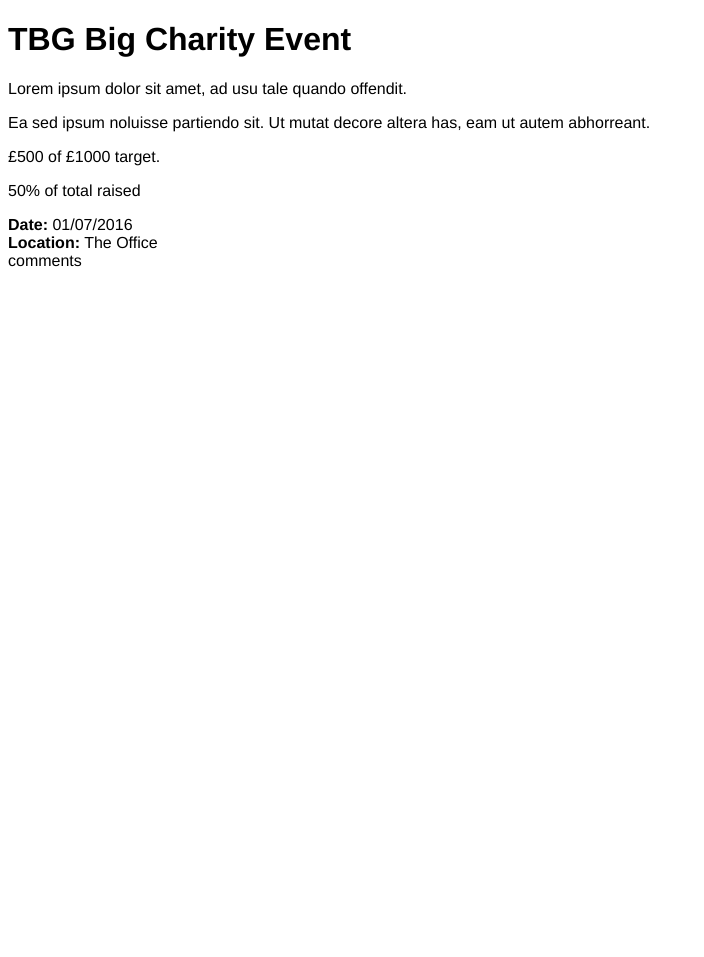
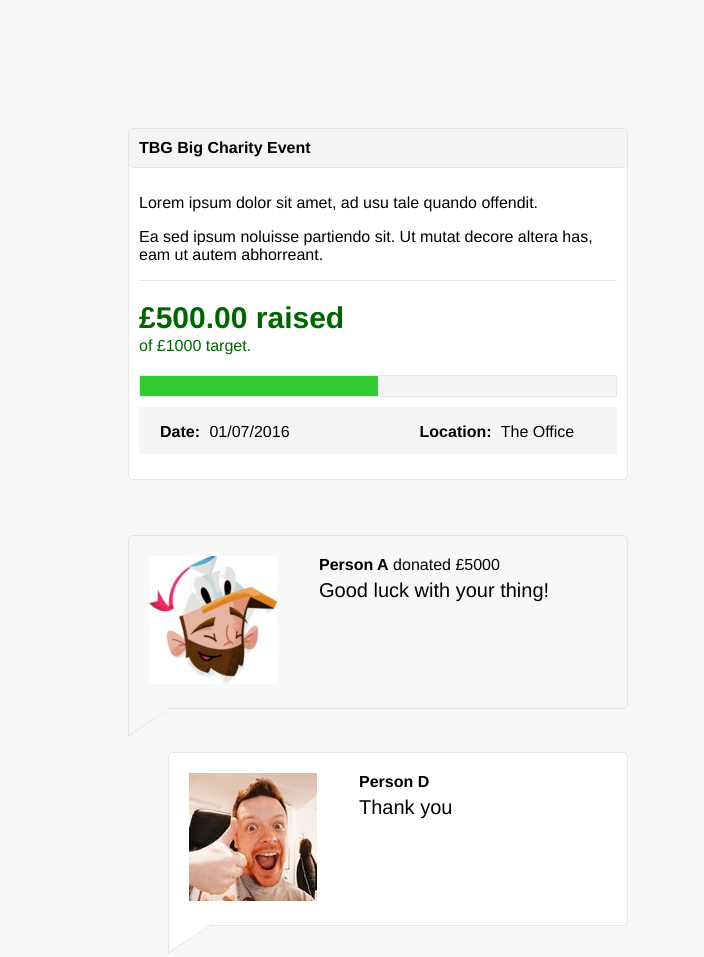
Before and after one commit to thebeansgroup/frontender-task_vanilla, a website built with webpack: page public/index.html in a window 1280 px wide. Shown: the top 957 px of the page, without its empty margins (0-704 px from the left). Before the commit the page ends 800 px from the top, so only its background shows below. Built offline with nearby package versions, Linux system fonts and the light colour scheme.

Commit message:
update css and html

```diff
--- a/public/css/styles.css
+++ b/public/css/styles.css
@@ -1,3 +1,152 @@
 body {
   font-family: "Helvetica Neue", Helvetica, Arial, sans-serif;
+  background-color: #f8f8f8;
 }
+
+.row {
+  display: flex;
+  flex-wrap: wrap;
+  padding: 100px;
+}
+
+.column {
+  margin: 20px;
+  width: 500px;
+}
+
+.event {
+  height: 350px;
+  border-style: solid;
+  border-width: 1px;
+  border-color: #e5e5e5;
+  border-radius: 5px;
+  background: white;
+}
+
+.event__title {
+  border-radius: 5px;
+  border-bottom: 1px solid #e5e5e5;
+  padding: 10px;
+  font-weight: bold;
+  background-color: #f5f5f5;
+}
+
+.event__description {
+  padding: 10px;
+  box-shadow: 0 24px 0 -23px lightgrey;
+  background: #ffffff;
+}
+
+.event__description > div {
+  border-bottom: 1px solid #e5e5e5;
+}
+
+.event__funding {
+  color: darkgreen;
+  background: #ffffff;
+  padding: 10px;
+}
+
+.event__funding__raised {
+  font-weight: bold;
+  font-size: 30px;
+  padding-bottom: 2px;
+}
+
+.event__progress__total {
+  background-color: #f5f5f5;
+  border: 1px solid #e5e5e5;
+  margin: 20px 0px 0px 0px;
+}
+
+.event__progress__total > .event__progress_meter {
+  background-color: limegreen;
+  height: 20px;
+}
+
+.event__details {
+  display: flex;
+  flex-wrap: wrap;
+  margin: 0px 10px;
+  background: #f5f5f5;
+}
+
+.event__details__date {
+  padding: 16px 100px 13px 21px;
+}
+
+.event__details__date > strong {
+  padding-right: 5px;
+}
+
+.event__details__location {
+  padding: 16px 0px 13px 30px;
+}
+
+.event__details__location > strong {
+  padding-right: 5px;
+}
+
+.comment {
+  border-style: solid;
+  border-width: 1px;
+  border-color: #e5e5e5;
+  border-radius: 5px;
+  margin: 15px 0px;
+  display: flex;
+}
+
+.comment__child {
+  margin-left: 40px;
+}
+
+.comment__proPic {
+  padding: 20px;
+}
+
+.comment__left {
+  width: 170px;
+}
+
+.comment__right {
+  padding: 20px;
+}
+
+.comment__name {
+  font-weight: bold;
+}
+
+.comment__commentDetail {
+  padding-top: 5px;
+  font-size: 20px;
+}
+
+.arrow__down {
+  width: 0px;
+  height: 0;
+  border-top: 30px solid transparent;
+  border-bottom: 30px solid transparent;
+  border-left: 44px solid #e5e5e5;
+  margin: -47px 0px 0px 0px;
+}
+
+.arrow__down:after {
+  content: '';
+  width: 0;
+  height: 0;
+  border-top: 29px solid transparent;
+  border-bottom: 29px solid transparent;
+  border-left: 44px solid #f8f8f8;
+  margin: -30px 0px 0px -43px;
+  position: absolute;
+}
+
+.arrow__down__child:after {
+  border-top: 29px solid transparent;
+  border-bottom: 29px solid transparent;
+  border-left: 44px solid white;
+}
+
+.comment__child_inner {
+  background: white;
+}
--- /dev/null
+++ b/src/components/comments/comment.js
@@ -0,0 +1,37 @@
+import {Name,CommentDetail,Donation,ProPic} from './elements.js';
+
+export class Comment {
+  constructor(data) {
+    this.data = data;
+    this.createFactories();
+    this.render();
+  }
+
+  createFactories() {
+    this.name = new Name(this.data.name);
+    this.commentDetail = new CommentDetail(this.data.comment);
+    this.donation = new Donation(this.data.donation);
+    this.proPic = new ProPic(this.data.proPic);
+  }
+
+  render(value) {
+    return `
+        <div class="comment ${value === "child" ? "comment__child_inner" : "" }">
+            <div class="comment__left">
+                ${this.proPic.render()}
+            </div>
+            <div class="comment__right">
+                ${this.name.render()}
+                ${this.donation.render()}
+                ${this.commentDetail.render()}
+            </div>
+        </div>
+        <div class="arrow__down ${value === "child" ? "arrow__down__child" : "" }"></div>
+        <div class="comment__child">
+            ${this.data.children.map(item => {
+                return`${new Comment(item).render("child")}`
+            })}
+        </div>
+    `
+  }
+}
--- /dev/null
+++ b/src/components/comments/elements.js
@@ -0,0 +1,69 @@
+import A from './comment'
+
+/**
+ * Name Component
+ */
+
+export class Name {
+    constructor(name) {
+      this.name = name;
+    }
+
+    render() {
+      return `
+        <span class="comment__name">${this.name}</span>
+      `
+    }
+}
+
+/**
+ * Donation Component
+ */
+
+ export class Donation {
+    constructor(donation) {
+      this.donation = donation;
+    }
+
+    render() {
+        if(this.donation > 0) {
+            return `
+                <span class="comment__donation">donated £${this.donation}</span>
+            `
+        }else{
+            return ""
+        }
+    }
+}
+
+/**
+ * commentDetail Component
+ */
+
+export class CommentDetail {
+    constructor(commentDetail) {
+      this.commentDetail = commentDetail;
+    }
+
+    render() {
+      return `
+        <div class="comment__commentDetail">${this.commentDetail}</div>
+      `
+    }
+}
+
+/**
+ * ProPic Component
+ */
+
+export class ProPic {
+    constructor(proPic) {
+      this.proPic = proPic;
+    }
+
+    render() {
+      return `
+        <img class="comment__proPic" src="./images/faces/${this.proPic}"></img>
+      `
+    }
+}
--- a/src/components/comments/index.js
+++ b/src/components/comments/index.js
@@ -1,14 +1,24 @@
+import {Comment} from './comment';
+
+
+
 export default class {
   constructor(data) {
-    this.data = data;
+    this.data = data.comments;
     this.createFactories();
     this.render();
   }
 
-  createFactories() {
-  }
+  createFactories() {}
 
   render() {
-    return "comments";
+    return `
+      ${this.data.map(value => {
+          return `
+            ${new Comment(value).render()}
+          `
+        }).join('')
+      }
+    `;
   }
 }
--- a/src/components/event/elements.js
+++ b/src/components/event/elements.js
@@ -9,7 +9,7 @@ export class Title {
 
   render() {
     return `
-      <h1 class="event__title">${this.title}</h1>
+      <div class="event__title">${this.title}</div>
     `
   }
 }
@@ -25,7 +25,9 @@ export class Description {
 
   render() {
     return `
-      <div class="event__description">${this.description}</div>
+      <div class="event__description">${this.description}
+        <div></div>
+      </div>
     `
   }
 }
@@ -44,8 +46,9 @@ export class Funding {
 
     return `
       <div class="event__progress">
-        <p class="event__progress__total">${percentage}% of total raised</p>
-        <b class="event__progress_meter" style="width: ${percentage}%"></b>
+        <div class="event__progress__total">
+          <div class="event__progress_meter" style="width: ${percentage}%"></div>
+        </div>
       </div>
     `;
   }
@@ -53,10 +56,10 @@ export class Funding {
   render() {
     return `
       <div class="event__funding">
-        <p class="event__funding__totals">
-          <span class="event__funding__raised">£${this.funding.raised/100}</span>
-          of £${this.funding.target/100} target.
-        </p>
+        <div class="event__funding__totals">
+          <div class="event__funding__raised">£${(this.funding.raised/100).toFixed(2)} raised</div>
+          <div>of £${this.funding.target/100} target.</div>
+        </div>
         ${this.renderProgress()}
       </div>
     `
--- a/src/data.js
+++ b/src/data.js
@@ -14,11 +14,13 @@ const data = {
       name: "Person A",
       donation: 5000,
       comment: "Good luck with your thing!",
+      proPic: "128-13.jpg",
       children: [
         {
           name: "Person D",
           donation: 0,
           comment: "Thank you",
+          proPic: "128-10.jpg",
           children: []
         }
       ]
@@ -27,12 +29,14 @@ const data = {
       name: "Person B",
       donation: 1000,
       comment: "Good luck. Well done! A great achievement for a great cause.",
+      proPic: "128-12.jpg",
       children: []
     },
     {
       name: "Person C",
       donation: 4000,
       comment: "Hope all goes well and you successfully achieve your goal. A cause close to our hearts.",
+      proPic: "128-11.jpg",
       children: []
     }
   ]
```
